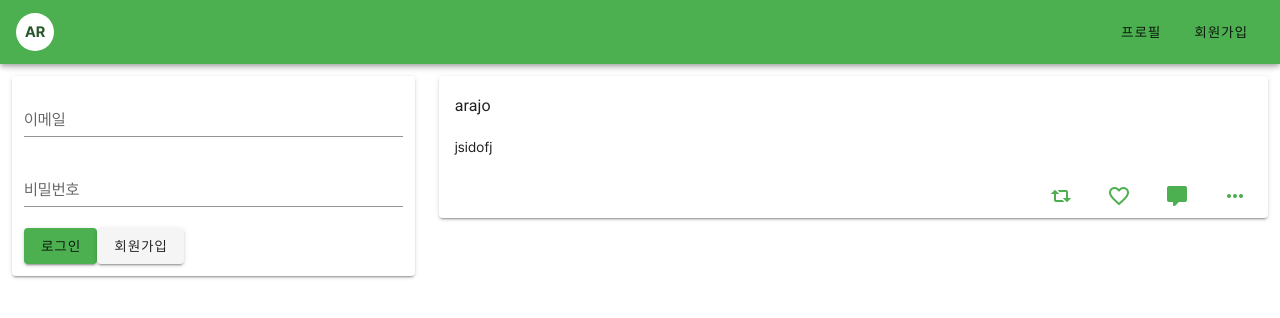
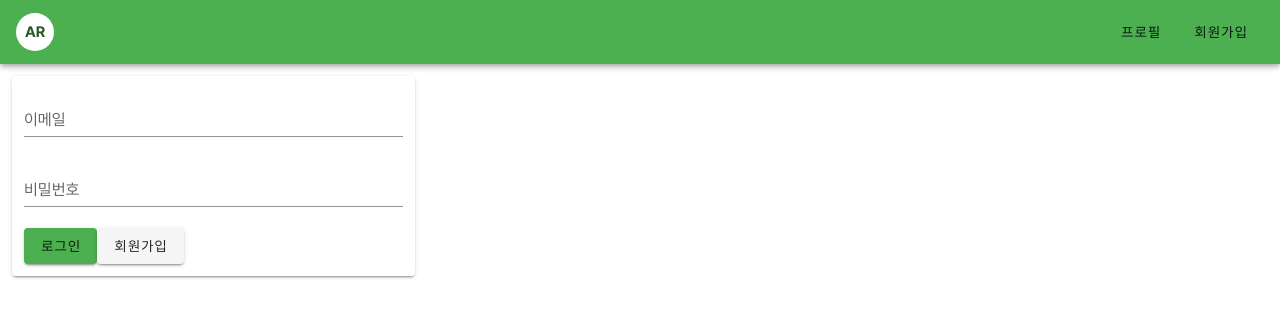
Before and after one commit to joara-cloud/SNS, a Nuxt app in the folder frontend/: page / in a window 1280 px wide. Shown: the top 318 px of the page. Built offline with nearby package versions, Linux system fonts and the light colour scheme.

Commit message:
[post] 게시글 등록/삭제

```diff
--- a/frontend/components/PostCard.vue
+++ b/frontend/components/PostCard.vue
@@ -1,19 +1,12 @@
 <template>
-  <div>
-    <v-card v-for="p in mainPosts" :key="p.id" class="mb-3">
-
+  <div class="post-card">
+    <v-card>
       <v-card-title>
-        <!-- <v-avatar color="grey darken-3">
-          <img
-            src="https://avataaars.io/?avatarStyle=Transparent&topType=ShortHairShortCurly&accessoriesType=Prescription02&hairColor=Black&facialHairType=Blank&clotheType=Hoodie&clotheColor=White&eyeType=Default&eyebrowType=DefaultNatural&mouthType=Default&skinColor=Light"
-            alt="John"
-          >
-        </v-avatar> -->
-        <span class="text-subtitle-1">{{p.user.nickname}}</span>
+        <span class="text-subtitle-1">{{ post.user.nickname }}</span>
       </v-card-title>
 
       <v-card-text class="text-h7">
-        {{p.contents}}
+        {{ post.contents }}
       </v-card-text>
 
       <v-card-actions class="justify-end">
@@ -26,29 +19,75 @@
         <v-btn text small color="green">
           <v-icon>mdi-comment</v-icon>
         </v-btn>
-        <v-btn text small color="green">
-          <v-icon>mdi-dots-horizontal</v-icon>
-        </v-btn>
+
+        <v-menu bottom left>
+          <template v-slot:activator="{ on }">
+            <v-btn text small color="green" v-on="on">
+              <v-icon>mdi-dots-horizontal</v-icon>
+            </v-btn>
+          </template>
+
+          <v-list>
+            <v-list-item v-for="(item, i) in items" :key="i" >
+              <v-list-item-title @click="clickMoreMenu(item.event)">{{ item.title }}</v-list-item-title>
+            </v-list-item>
+          </v-list>
+        </v-menu>
+
+
       </v-card-actions>
-
     </v-card>
   </div>
 </template>
 
 <script>
-import {mapState} from 'vuex';
+import { mapState } from "vuex";
 
 export default {
-  created() {
-
+  props: {
+    post: {
+      type: Object,
+      required: true
+    }
   },
+  created() {},
   computed: {
-    ...mapState('users', ['me']),
-    ...mapState('posts', ['mainPosts'])
-  }
-}
+    ...mapState("users", ["me"]),
+    ...mapState("posts", ["mainPosts"]),
+  },
+  data() {
+    return {
+      items: [
+        {
+          title: '수정',
+          event: 'onEditPost'
+        },
+        {
+          title: '삭제',
+          event: 'onRemovePost'
+        },
+      ],
+    };
+  },
+  methods: {
+    clickMoreMenu(event) {
+      if(event === 'onRemovePost') {
+        this.onRemovePost();
+      }else if(event === 'onEditPost') {
+        this.onEditPost();
+      }
+    },
+    onRemovePost() {
+      this.$store.dispatch('posts/REMOVE_POST', {
+        id: this.post.id
+      });
+    },
+    onEditPost() {
+      console.log("수정");
+    },
+  },
+};
 </script>
 
 <style>
-
 </style>
--- a/frontend/components/PostForm.vue
+++ b/frontend/components/PostForm.vue
@@ -14,7 +14,7 @@
           clearable
           label="어떤 신기한 일이 있었나요?"
           :hide-details="hideDetails"
-          :success-message="successMessage"
+          :success-messages="successMessage"
           :success="success"
           :rules="[v => !!v || '내용을 입력하세요.']"
           @input="onChangeTextarea"
@@ -50,7 +50,8 @@ export default {
   },
   methods: {
     onChangeTextarea(txt) {
-      this.hideDetails = false;
+      console.log('ajsdif');
+      this.hideDetails = true;
     },
     onSubmit() {
       if(this.$refs.form.validate()) {
@@ -65,14 +66,21 @@ export default {
           createdAt: Date.now(),
         })
         .then(() => {
-          this.hideDetails = true;
-          this.success = false;
+          this.hideDetails = false;
+          this.success = true;
+
+          // this.contents = '';
 
           this.successMessage = '게시글 등록 성공';
         })
         .catch(() => {
 
         })
+      }else {
+        console.log('submit 되지 않음');
+
+        this.hideDetails = false;
+        this.successMessage = '다시 확인해주세요';
       }
     }
   }
--- a/frontend/pages/index.vue
+++ b/frontend/pages/index.vue
@@ -1,8 +1,8 @@
 <template>
   <v-container>
     <post-form v-if="me"></post-form> <!-- 로그인하면 나오는 입력창 -->
-    <div>
-      <post-card></post-card>
+    <div v-if="mainPosts">
+      <post-card v-for="p in mainPosts" :key="p.id" :post="p" class="mb-3"></post-card>
     </div>
   </v-container>
 </template>
--- a/frontend/store/posts.js
+++ b/frontend/store/posts.js
@@ -1,14 +1,10 @@
 export const state = () => ({ // state는 함수형태!!
-  mainPosts: [
-    {
-      id: 0,
-      contents: 'jsidofj',
-      user: {
-        nickname: 'arajo'
+  // contents:"123"
+  // createdAt:1646701584228
+  // id:1646701584228
+  // user:Object
 
-      }
-    }
-  ]
+  mainPosts: []
 })
 
 export const mutations = { // mutations는 객체형태!! 상수화 대문자화!!
@@ -16,7 +12,11 @@ export const mutations = { // mutations는 객체형태!! 상수화 대문자화
     state.mainPosts.unshift(payload)
   },
   removeMainPost(state, payload) {
-    const postIndex = state.mainPosts.findId(v => v.id === payload.id);
+    /*
+      post의 id가 필요!!
+    */
+
+    const postIndex = state.mainPosts.findIndex(v => v.id === payload.id);
     state.mainPosts.splice(postIndex, 1);
   }
 }
```
